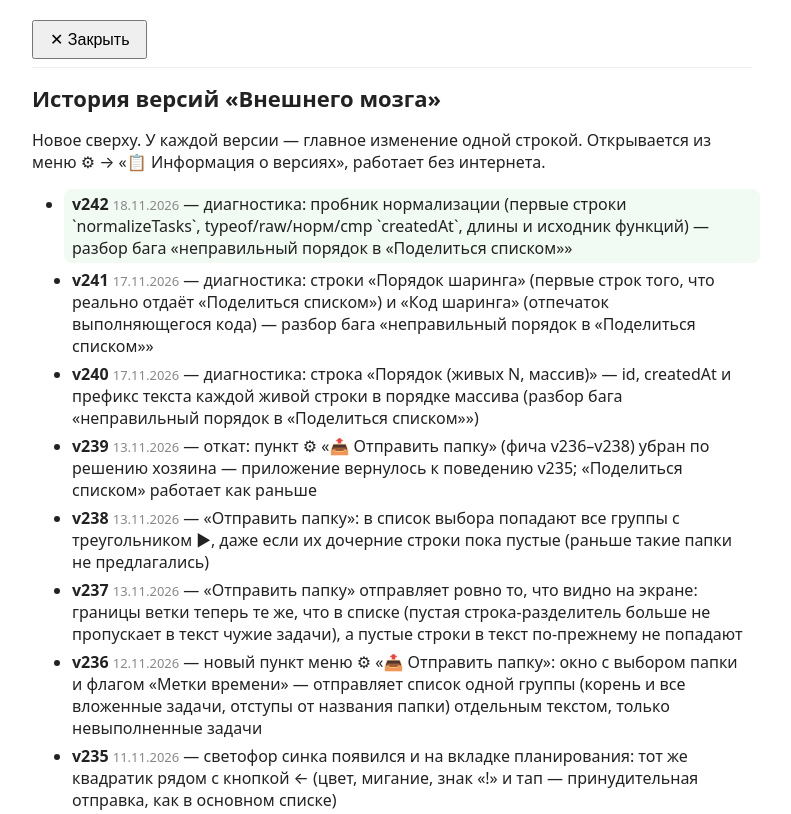
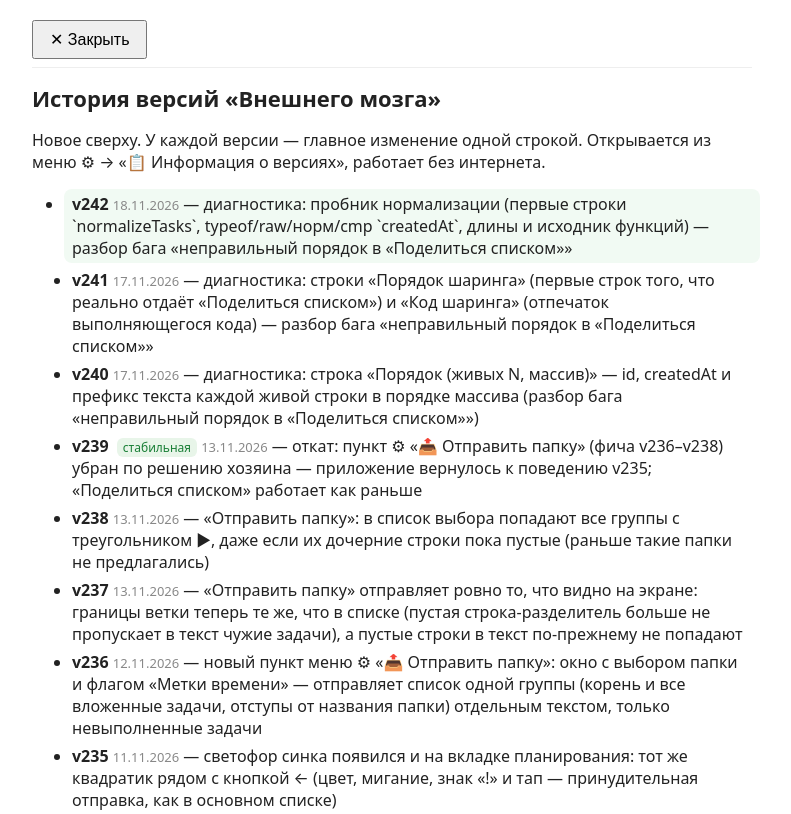
Before and after one commit to russkin/external-brain, a plain HTML site: page docs/VERSIONS.html in a window 1280 px wide. Shown: the top 814 px of the page, without its empty margins (248-1039 px from the left). Drawn offline with Linux system fonts and the light colour scheme.

Commit message:
docs: v239 помечена стабильной — тег v239-stable + бейдж в истории версий

```diff
--- a/docs/VERSIONS.html
+++ b/docs/VERSIONS.html
@@ -42,7 +42,7 @@ document.getElementById('guideClose').addEventListener('click', function () {
 <li class="cur"><b>v242</b> <span class="vd">18.11.2026</span> — диагностика: пробник нормализации (первые строки `normalizeTasks`, typeof/raw/норм/cmp `createdAt`, длины и исходник функций) — разбор бага «неправильный порядок в «Поделиться списком»»</li>
 <li><b>v241</b> <span class="vd">17.11.2026</span> — диагностика: строки «Порядок шаринга» (первые строк того, что реально отдаёт «Поделиться списком») и «Код шаринга» (отпечаток выполняющегося кода) — разбор бага «неправильный порядок в «Поделиться списком»»</li>
 <li><b>v240</b> <span class="vd">17.11.2026</span> — диагностика: строка «Порядок (живых N, массив)» — id, createdAt и префикс текста каждой живой строки в порядке массива (разбор бага «неправильный порядок в «Поделиться списком»»)</li>
-<li><b>v239</b> <span class="vd">13.11.2026</span> — откат: пункт ⚙ «📤 Отправить папку» (фича v236–v238) убран по решению хозяина — приложение вернулось к поведению v235; «Поделиться списком» работает как раньше</li>
+<li><b>v239</b> <span class="stb">стабильная</span> <span class="vd">13.11.2026</span> — откат: пункт ⚙ «📤 Отправить папку» (фича v236–v238) убран по решению хозяина — приложение вернулось к поведению v235; «Поделиться списком» работает как раньше</li>
 <li><b>v238</b> <span class="vd">13.11.2026</span> — «Отправить папку»: в список выбора попадают все группы с треугольником ▶, даже если их дочерние строки пока пустые (раньше такие папки не предлагались)</li>
 <li><b>v237</b> <span class="vd">13.11.2026</span> — «Отправить папку» отправляет ровно то, что видно на экране: границы ветки теперь те же, что в списке (пустая строка-разделитель больше не пропускает в текст чужие задачи), а пустые строки в текст по-прежнему не попадают</li>
 <li><b>v236</b> <span class="vd">12.11.2026</span> — новый пункт меню ⚙ «📤 Отправить папку»: окно с выбором папки и флагом «Метки времени» — отправляет список одной группы (корень и все вложенные задачи, отступы от названия папки) отдельным текстом, только невыполненные задачи</li>
```
